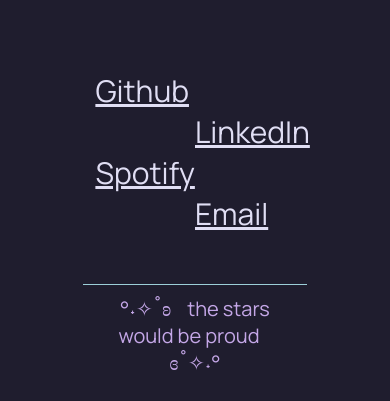
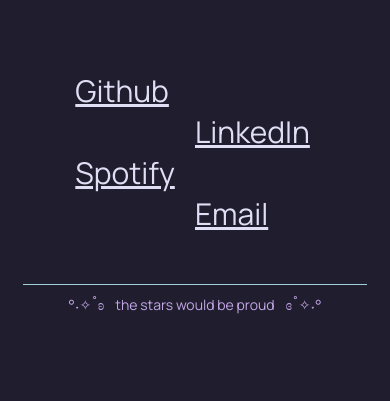
Before and after one commit to AbhyLmao/Abhy, a React (Create React App) app: page / in a window 390 px wide. Shown: the part 830-1231 px from the top of the page. After the commit the page ends 1172 px from the top, so only its background shows below. Built offline with nearby package versions, Linux system fonts and the light colour scheme.

Commit message:
made things a bit better on phone :3

```diff
--- a/src/Style/footerlol.css
+++ b/src/Style/footerlol.css
@@ -15,3 +15,20 @@
     padding: 10px;
     text-align: center;
 }
+
+
+@media (max-width: 650px) {
+    .bootom {
+        margin-left: 5%;
+        margin-right: 5%;
+        font-size: 17.5px;
+    }
+}
+@media (max-width: 390px) {
+
+    .bootom {
+        margin-left: 4%;
+        margin-right:4%;
+        font-size: 14px;
+    }
+}
--- a/src/Style/links.css
+++ b/src/Style/links.css
@@ -41,5 +41,8 @@
 
     .linklol:nth-child(odd) {
         margin-right: auto;
+        margin-left: 10%;
     }
+
+
 }
```
